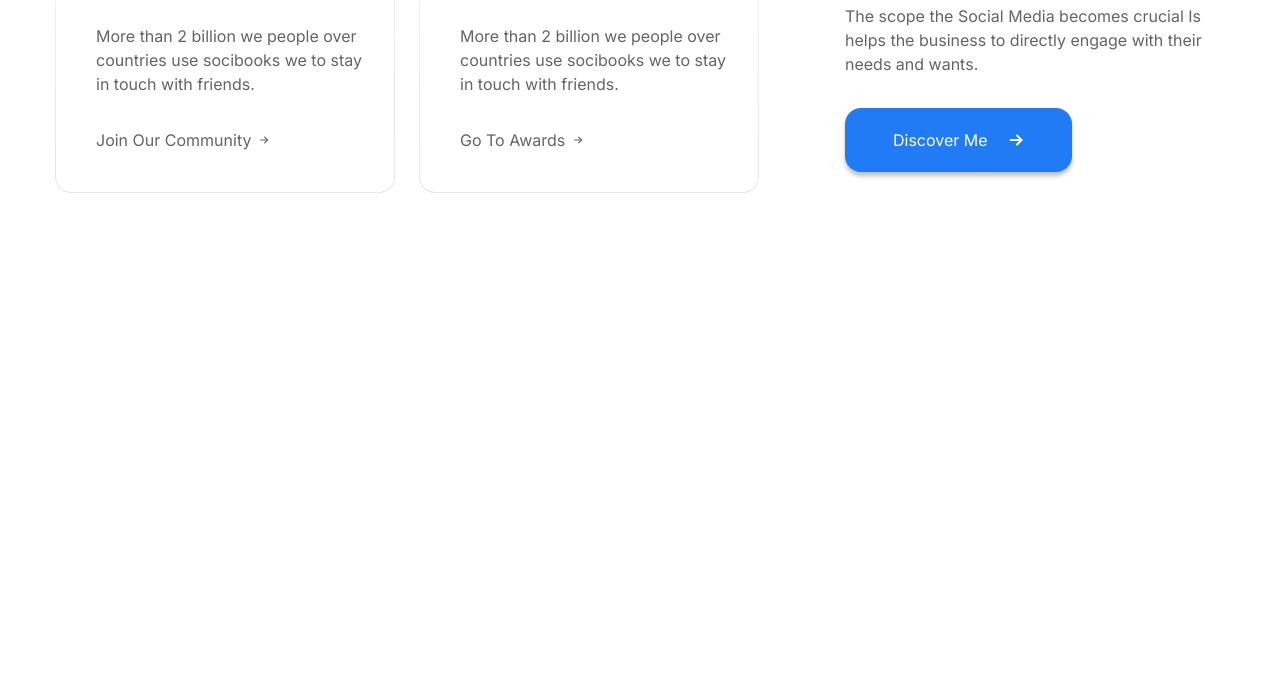
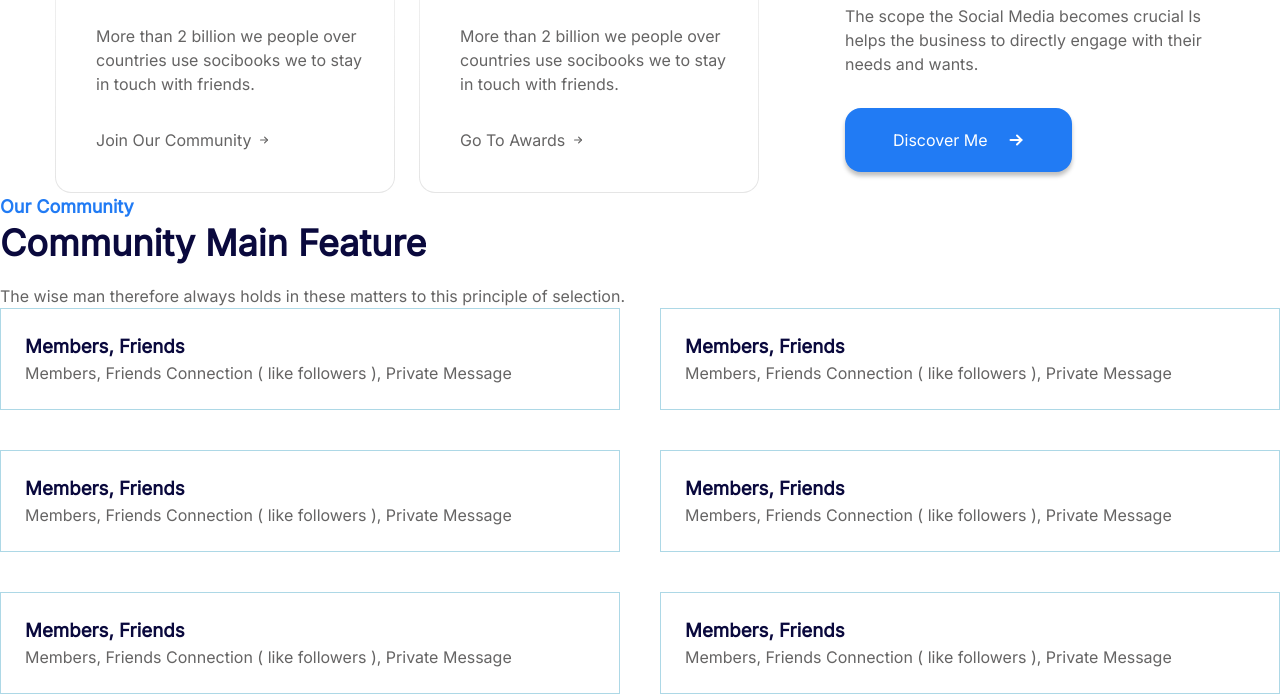
Before and after one commit to Gerardm65/Landing-Page, a plain HTML site: page index.html in a window 1280 px wide. Shown: the part 1533-2227 px from the top of the page. Before the commit the page ends 1726 px from the top, so only its background shows below. Drawn offline with Linux system fonts and the light colour scheme.

Commit message:
community__members started

```diff
--- a/index.html
+++ b/index.html
@@ -37,7 +37,7 @@
     <section class="hero container">
         <div class="hero__content">
         <h2 class="hero__title">Netbook community</h2>
-        <h3 class="hero__subtitle">Your Solutions For Community!</h3>
+        <p class="hero__subtitle">Your Solutions For Community!</p>
         <p class="hero__description">More than 2 billion people in over countries use socibook to stay in touch with friends & family.</p>
         <p class="hero__cta">
             <a href="#" class="btn btn--large">About More</a>
@@ -116,7 +116,38 @@
                         </svg> </a>
                 </div>
             </section>
-            <section class="members"></section>
+            <section class="community">
+                <h2 class="section__title">Our Community</h2>
+                <p class="section__subtitle">Community Main Feature</p>
+                <p>The wise man therefore always holds in these matters to this principle of selection.</p>
+                <div class="community__items">
+                    <div class="community__members">
+                        <h3>Members, Friends</h3>
+                        <p>Members, Friends Connection ( like followers ), Private Message</p>
+                        </div>
+                    <div class="community__members">
+                        <h3>Members, Friends</h3>
+                        <p>Members, Friends Connection ( like followers ), Private Message</p>
+                        </div>
+                    <div class="community__members">
+                        <h3>Members, Friends</h3>
+                        <p>Members, Friends Connection ( like followers ), Private Message</p>
+                        </div>
+                    <div class="community__members">
+                        <h3>Members, Friends</h3>
+                        <p>Members, Friends Connection ( like followers ), Private Message</p>
+                        </div>
+                    <div class="community__members">
+                        <h3>Members, Friends</h3>
+                        <p>Members, Friends Connection ( like followers ), Private Message</p>
+                        </div>
+                    <div class="community__members">
+                        <h3>Members, Friends</h3>
+                        <p>Members, Friends Connection ( like followers ), Private Message</p>
+                        </div>
+                </div>
+
+                </section>
             <section class="app"></section>
             <section class="news"></section>
     </main>
--- a/styles/styles.css
+++ b/styles/styles.css
@@ -102,6 +102,24 @@ box-shadow:0px 4px 4px rgba(0, 0, 0, 0.25)
   width: var(--full-width);
   margin: 0 auto;
 }
+.card__avatars{
+  display: inline-flex;
+}
+.card__avatars img {
+  stroke: 1px var(--color-white);
+  border-radius: 50%;
+  width: 1.5rem;
+  margin-left: -6px;
+  aspect-ratio: 1/1;
+box-shadow:0px 4px 4px rgba(0, 0, 0, 0.25)
+}.card__avatars img:first-child{
+  margin: 0;
+}
+.card.rating .card__title, .card.awards .card__title{
+  display: flex;
+  gap: 0.5rem;
+  margin-bottom: 2rem;
+}
 .prime{
   background: linear-gradient(311.76deg, #D4E7FE -15.24%, #FFFFFF 78.85%);
 }
@@ -163,6 +181,8 @@ width: 7.5rem;
   font-size: 3.5rem;
   line-height: 1.1;
   margin: 1.5rem 0;
+  color: var(--color-heading);
+  font-weight: bold;
 }
 .hero__description{
   font: 1.125rem;
@@ -272,19 +292,7 @@ stroke: var(--color-primary);
   color: var(--color-primary)!important;
 
 }
-.card__avatars{
-  display: inline-flex;
-}
-.card__avatars img {
-  stroke: 1px var(--color-white);
-  border-radius: 50%;
-  width: 1.5rem;
-  margin-left: -6px;
-  aspect-ratio: 1/1;
-box-shadow:0px 4px 4px rgba(0, 0, 0, 0.25)
-}.card__avatars img:first-child{
-  margin: 0;
-}
+
 
 .achievement .card__content{
   margin-bottom: 2rem;
@@ -299,8 +307,15 @@ box-shadow:0px 4px 4px rgba(0, 0, 0, 0.25)
   margin-bottom: 2rem;
 
 }
-.card.rating .card__title, .card.awards .card__title{
-  display: flex;
-  gap: 0.5rem;
-  margin-bottom: 2rem;
+
+.community__items{
+display: grid;
+grid-template-columns: repeat(auto-fill, minmax(522px, 1fr));
+gap: 2.5rem;
+
 }
+.community__members{
+  border: solid 1px lightblue;
+  padding: 1.5rem;
+
+}
```
